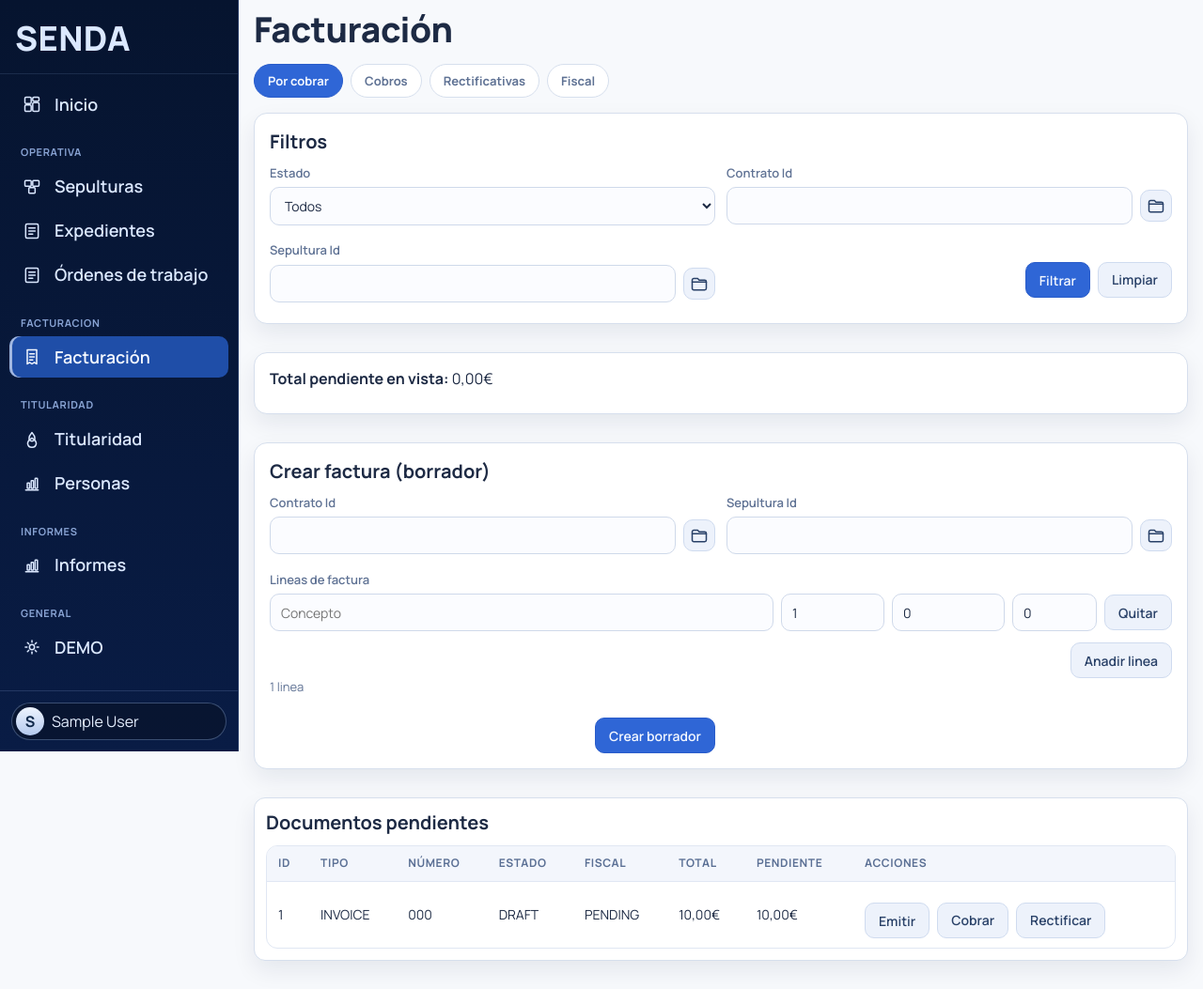
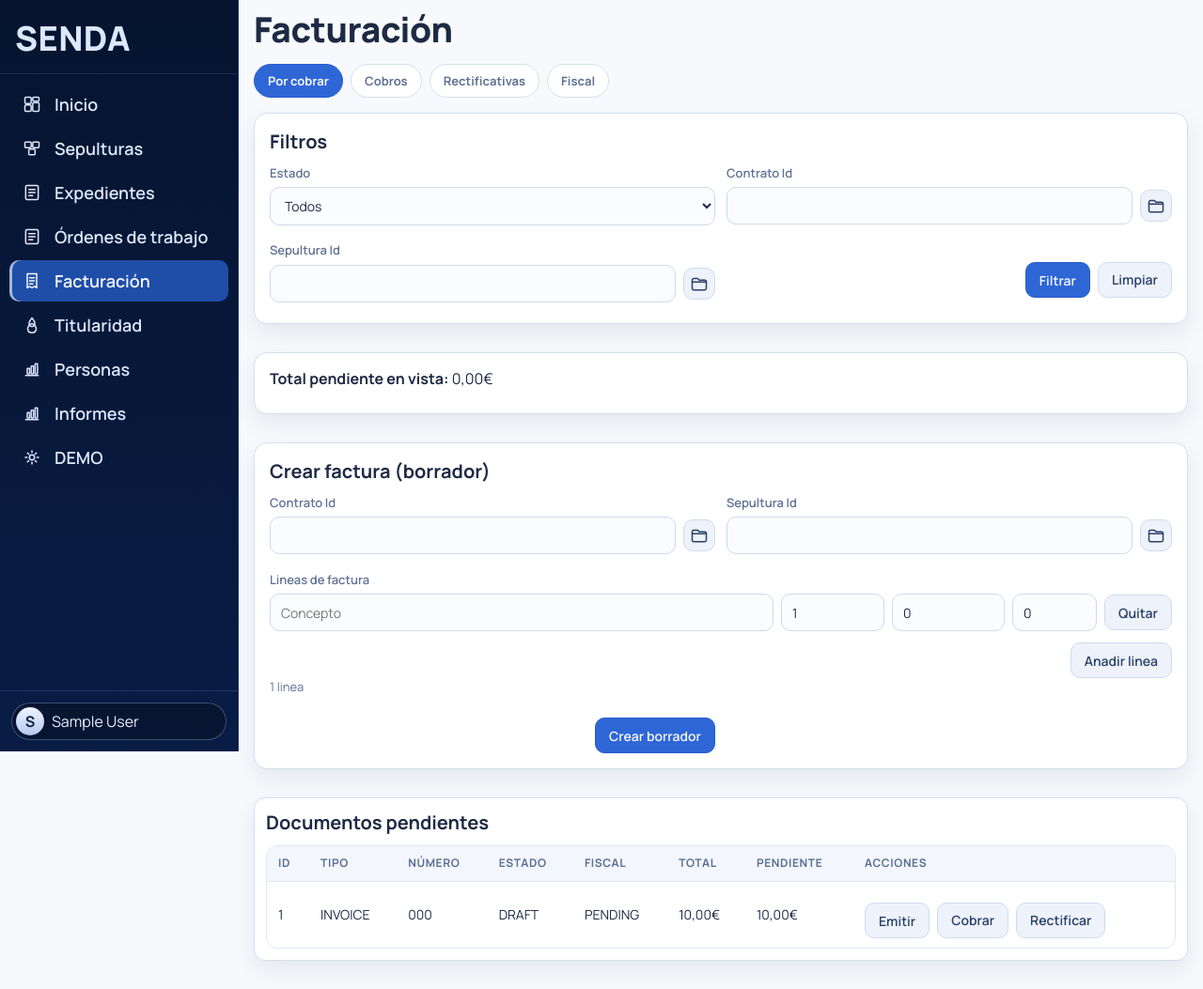
Before and after one commit to jaumecarreno/cementerio, a Flask app: page /cementerio/facturacion in a window 1280 px wide. Shown: the whole page at 94% size. Run offline with Flask 3, Linux system fonts and the light colour scheme; a user stored in the database is signed in; tables that the repository leaves empty hold one stand-in row (values such as "Sample post"); some libraries are stand-ins or nearby versions.

Commit message:
chore(ui): quitar labels de grupo del navbar

```diff
--- a/app/templates/base.html
+++ b/app/templates/base.html
@@ -33,7 +33,6 @@
             <span class="menu-label">{{ t('menu.home') }}</span>
           </a>
 
-          <div class="menu-group-label">Operativa</div>
           <a class="menu-link {% if active_cem == 'sepulturas' %}active{% endif %}" href="{{ url_for('cemetery.search_graves') }}">
             <span class="menu-icon">{{ sidebar_icon('inventory') }}</span>
             <span class="menu-label">{{ t('cem.graves') }}</span>
@@ -47,13 +46,11 @@
             <span class="menu-label">{{ t('cem.work_orders') }}</span>
           </a>
 
-          <div class="menu-group-label">Facturacion</div>
           <a class="menu-link {% if active_cem == 'facturacion' %}active{% endif %}" href="{{ url_for('cemetery.billing_workspace') }}">
             <span class="menu-icon">{{ sidebar_icon('billing') }}</span>
             <span class="menu-label">{{ t('menu.billing') }}</span>
           </a>
 
-          <div class="menu-group-label">Titularidad</div>
           <a class="menu-link {% if active_cem == 'titularidad' %}active{% endif %}" href="{{ url_for('cemetery.ownership_cases_alias') }}">
             <span class="menu-icon">{{ sidebar_icon('crematorium') }}</span>
             <span class="menu-label">{{ t('cem.ownership') }}</span>
@@ -63,13 +60,11 @@
             <span class="menu-label">{{ t('cem.people') }}</span>
           </a>
 
-          <div class="menu-group-label">Informes</div>
           <a class="menu-link {% if active_cem == 'reporting' or active_global == 'reports' %}active{% endif %}" href="{{ url_for('cemetery.reporting') }}">
             <span class="menu-icon">{{ sidebar_icon('reports') }}</span>
             <span class="menu-label">{{ t('menu.reports') }}</span>
           </a>
 
-          <div class="menu-group-label">General</div>
           <a class="menu-link {% if active_global == 'demo' %}active{% endif %}" href="{{ url_for('demo_page') }}">
             <span class="menu-icon">{{ sidebar_icon('settings') }}</span>
             <span class="menu-label">{{ t('menu.demo') }}</span>
```
